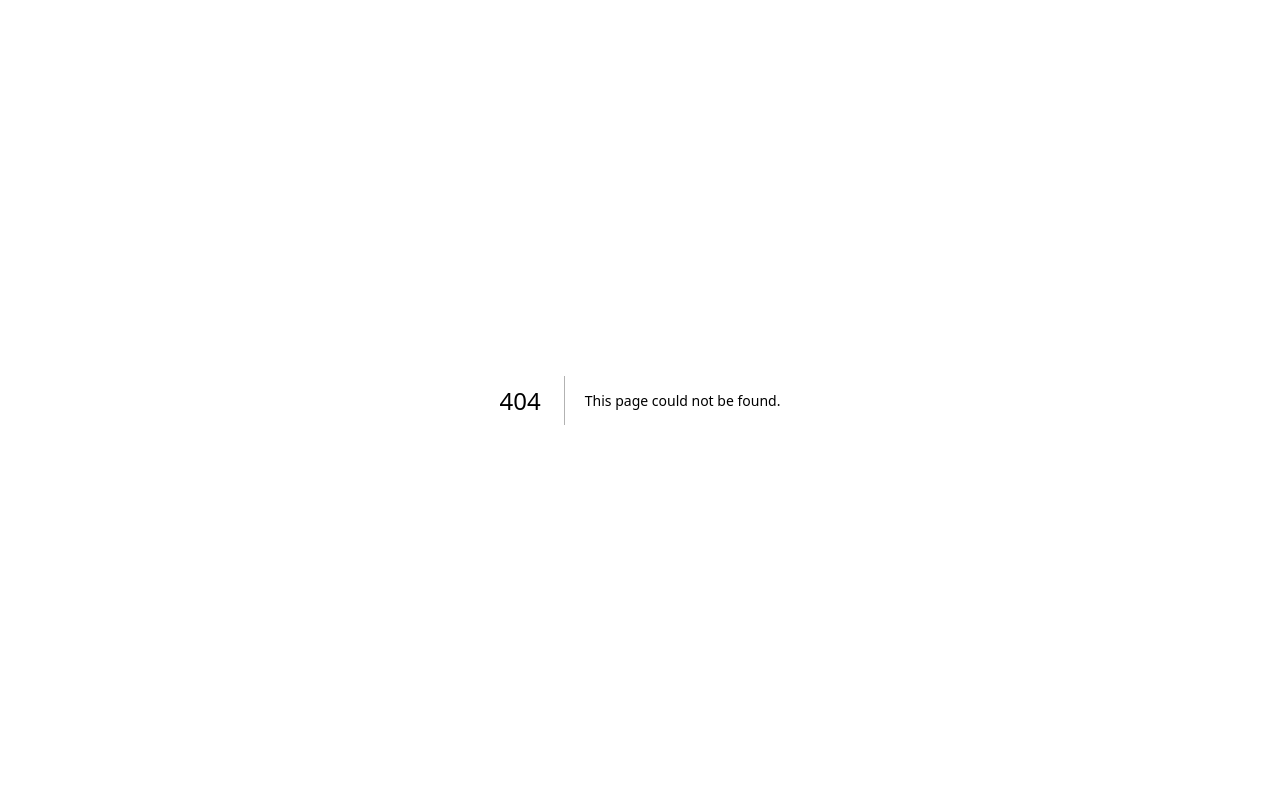
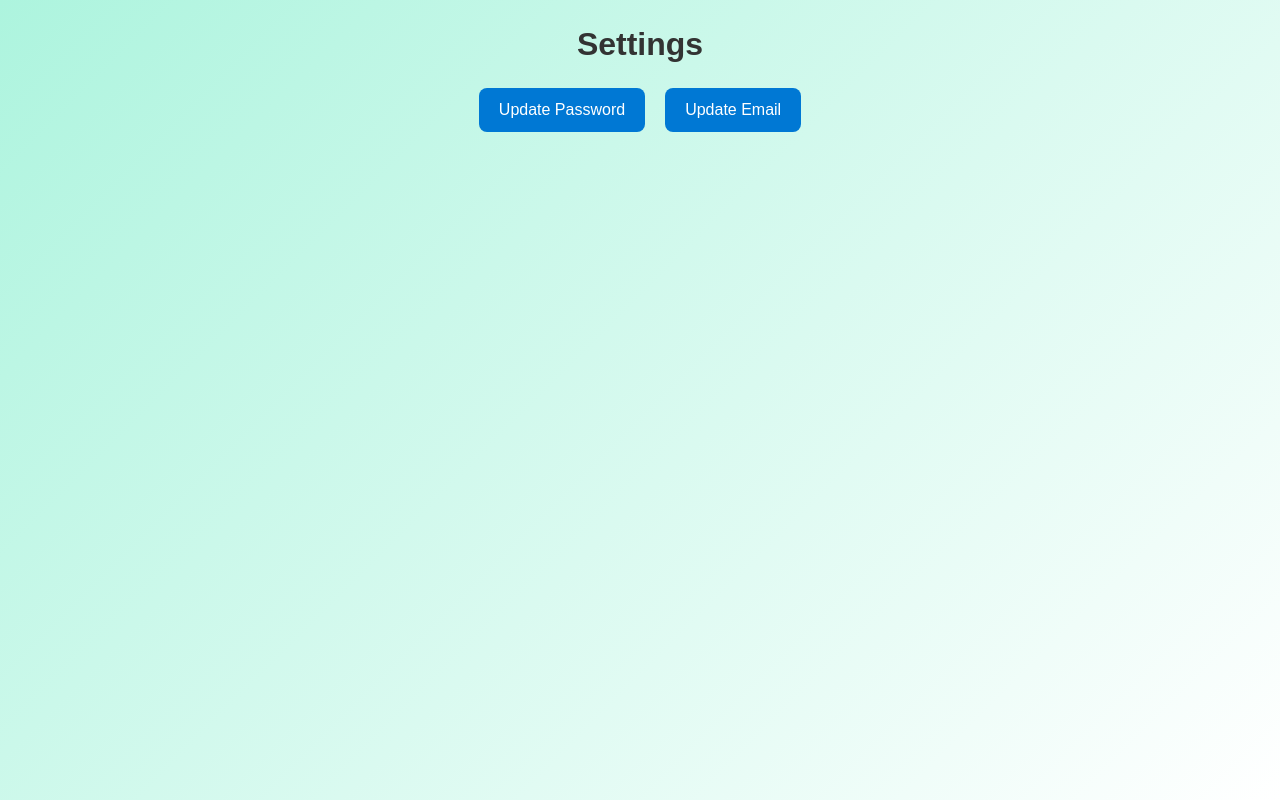
Before and after one commit to Dhayalesh/test_case_management_system, a Next.js app in the folder frontend/: page /settings in a window 1280 px wide. Before the commit this address had no page. Built offline with nearby package versions, Linux system fonts and the light colour scheme.

Commit message:
Settings Page created

```diff
--- a/frontend/app/dashboard/dashboard.jsx
+++ b/frontend/app/dashboard/dashboard.jsx
@@ -36,7 +36,7 @@ const router = useRouter();
         <button className={styles.testCases} onClick={() => router.push('/test-case-groups')}>Test Cases</button>
         <button className={styles.runTestCase} onClick={() => router.push('/run-test-cases')}>Run Test Case</button>
         <button className={styles.testResults}>Test Results</button>
-        <button className={styles.settings}>Settings</button>
+        <button className={styles.settings} onClick={() => router.push('/settings')}>Settings</button>
         <button className={styles.logout} onClick={handleLogout}>
           Logout
         </button>
--- /dev/null
+++ b/frontend/app/settings/page.jsx
@@ -0,0 +1,5 @@
+import Settings from "./settings";
+
+export default function TestCasesPage() {
+  return <Settings />;
+}
--- /dev/null
+++ b/frontend/app/settings/settings.jsx
@@ -0,0 +1,58 @@
+// app/settings/settings.jsx
+"use client";
+
+import React, { useState } from "react";
+import styles from "./settings.module.css";
+
+const Settings = () => {
+  const [showPasswordForm, setShowPasswordForm] = useState(false);
+  const [showEmailForm, setShowEmailForm] = useState(false);
+
+  return (
+    <div className={styles.container}>
+      <h1 className={styles.heading}>Settings</h1>
+      <div className={styles.buttonGroup}>
+        <button
+          className={styles.actionButton}
+          onClick={() => {
+            setShowPasswordForm(true);
+            setShowEmailForm(false);
+          }}
+        >
+          Update Password
+        </button>
+        <button
+          className={styles.actionButton}
+          onClick={() => {
+            setShowEmailForm(true);
+            setShowPasswordForm(false);
+          }}
+        >
+          Update Email
+        </button>
+      </div>
+
+      {showPasswordForm && (
+        <div className={styles.formContainer}>
+          <h2>Change Password</h2>
+          <input type="password" placeholder="Old Password" />
+          <input type="password" placeholder="New Password" />
+          <input type="password" placeholder="Confirm New Password" />
+          <button className={styles.submitButton}>Update Password</button>
+        </div>
+      )}
+
+      {showEmailForm && (
+        <div className={styles.formContainer}>
+          <h2>Change Email</h2>
+          <input type="email" placeholder="Old Email" />
+          <input type="email" placeholder="New Email" />
+          <input type="text" placeholder="Enter OTP" />
+          <button className={styles.submitButton}>Update Email</button>
+        </div>
+      )}
+    </div>
+  );
+};
+
+export default Settings;
--- /dev/null
+++ b/frontend/app/settings/settings.module.css
@@ -0,0 +1,91 @@
+.container {
+  min-height: 100vh;
+  padding: 20px;
+  background: linear-gradient(135deg, #adf4de, #ffffff);
+  display: flex;
+  flex-direction: column;
+  align-items: center;
+}
+
+.heading {
+  font-size: 2rem;
+  font-weight: bold;
+  margin-bottom: 20px;
+  color: #333;
+}
+
+.buttonGroup {
+  display: flex;
+  gap: 20px;
+  margin-bottom: 30px;
+  flex-wrap: wrap;
+  justify-content: center;
+}
+
+.actionButton {
+  padding: 10px 20px;
+  font-size: 16px;
+  background-color: #0078d4;
+  color: white;
+  border: none;
+  border-radius: 8px;
+  cursor: pointer;
+  transition: background 0.3s ease;
+}
+
+.actionButton:hover {
+  background-color: #005fa3;
+}
+
+.formContainer {
+  background: white;
+  padding: 20px;
+  border-radius: 12px;
+  box-shadow: 0 4px 12px rgba(0, 0, 0, 0.1);
+  width: 100%;
+  max-width: 400px;
+  display: flex;
+  flex-direction: column;
+  gap: 15px;
+}
+
+.formContainer h2 {
+  font-size: 1.5rem;
+  color: #0078d4;
+  margin-bottom: 10px;
+}
+
+.formContainer input {
+  padding: 10px;
+  font-size: 16px;
+  border: 1px solid #ccc;
+  border-radius: 8px;
+  outline: none;
+  width: 100%;
+}
+
+.submitButton {
+  background-color: #28a745;
+  color: white;
+  padding: 10px 15px;
+  border: none;
+  font-size: 16px;
+  border-radius: 8px;
+  cursor: pointer;
+  transition: background 0.3s ease;
+}
+
+.submitButton:hover {
+  background-color: #218838;
+}
+
+@media (max-width: 500px) {
+  .formContainer {
+    padding: 15px;
+  }
+
+  .actionButton {
+    width: 100%;
+    text-align: center;
+  }
+}
```
